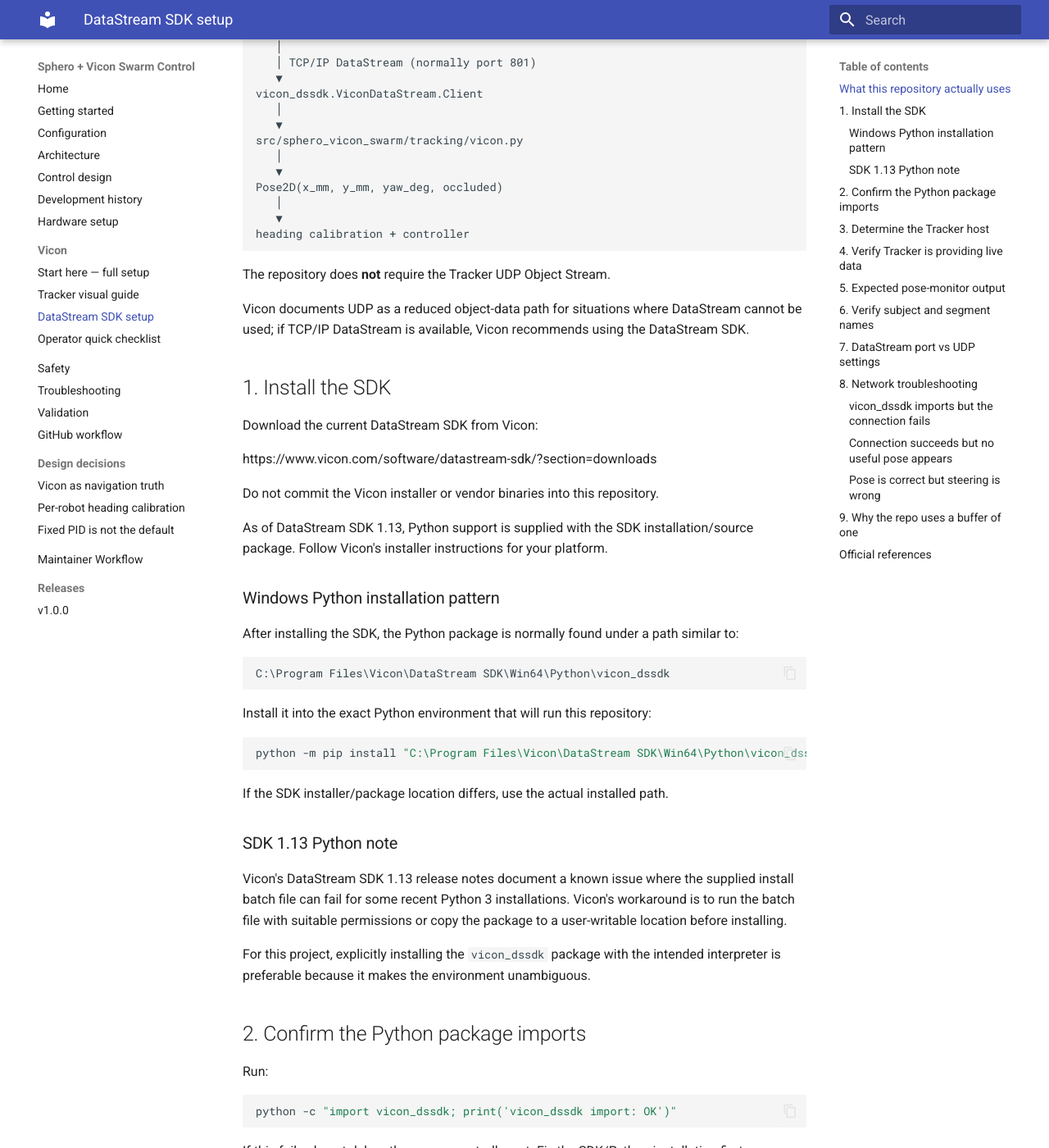
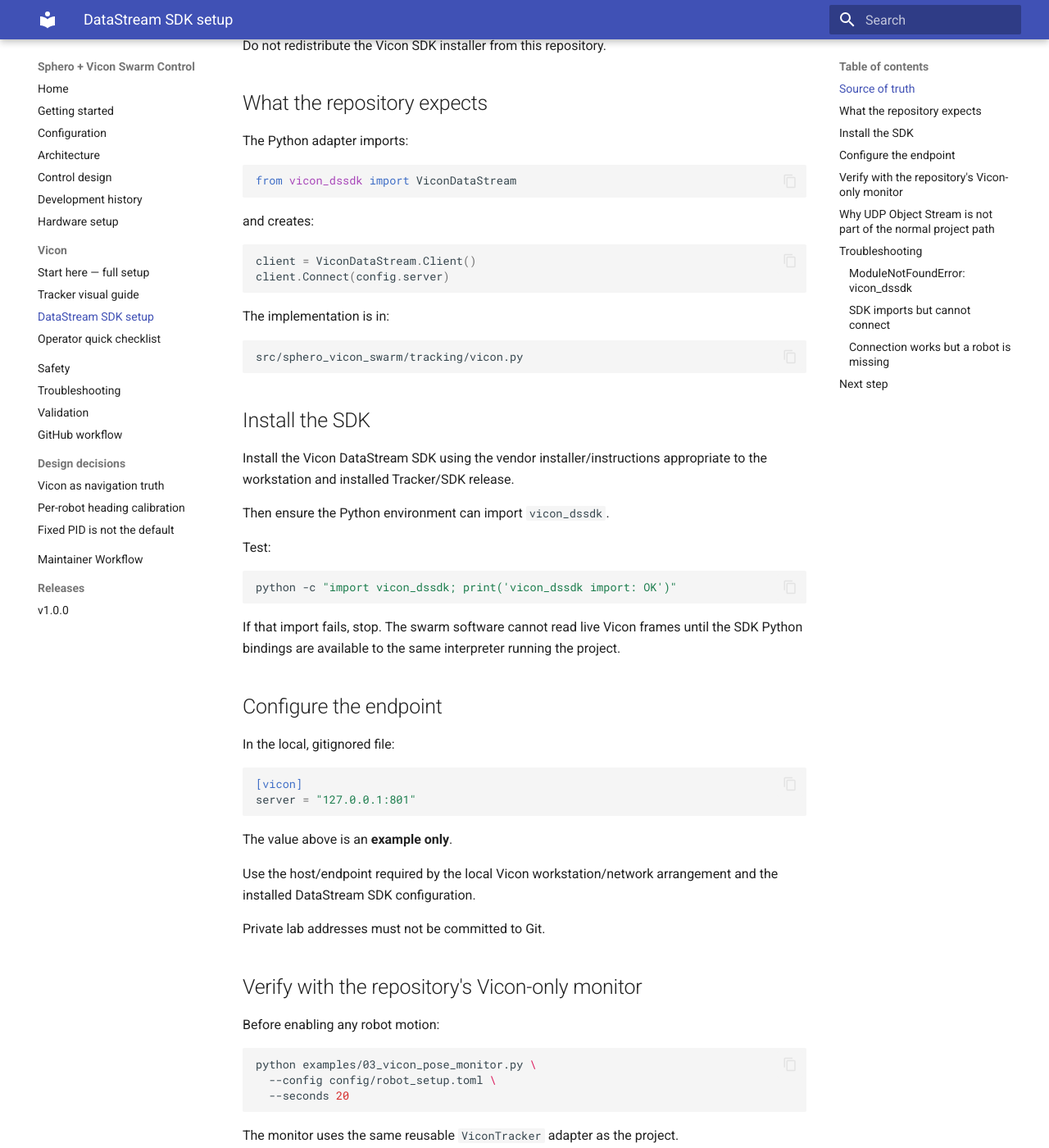
Before and after one commit to RV-crtl/sphero-vicon-swarm, an MkDocs documentation site: the page built from docs/vicon-datastream.md, in a window 1280 px wide and 1400 px high, scrolled down 412 px. Shown: the whole window at 82% size. Built offline with MkDocs 1.6.1 and Material for MkDocs 9.7.7, drawn with Linux system fonts in a browser that asks for light colours; some of the changed text lies outside the part shown.

Commit message:
Clarify manufacturer DataStream SDK setup

````diff
--- a/docs/vicon-datastream.md
+++ b/docs/vicon-datastream.md
@@ -1,121 +1,71 @@
-# Vicon DataStream SDK setup
+# Vicon DataStream SDK — project setup
 
-The Sphero/Vicon swarm reads live poses through Vicon's **DataStream SDK**, using the Python module `vicon_dssdk`.
+This project uses the **Vicon DataStream SDK** to read Tracker data from Python.
 
-This page explains the software/network side after Tracker can already see and track the rigid objects.
+The project does **not** depend on Vicon's UDP Object Stream for its normal Python control path.
 
-## What this repository actually uses
+## Source of truth
 
-The live data path is:
+Use the Vicon manufacturer documentation for the SDK version installed on the host:
+
+- Vicon DataStream SDK documentation: https://help.vicon.com/space/DSSDK113
+- Vicon support/downloads: https://www.vicon.com/support/software-downloads/
+
+Do not redistribute the Vicon SDK installer from this repository.
+
+## What the repository expects
+
+The Python adapter imports:
+
+```python
+from vicon_dssdk import ViconDataStream
+```
+
+and creates:
+
+```python
+client = ViconDataStream.Client()
+client.Connect(config.server)
+```
+
+The implementation is in:
 
 ```text
-Vicon Tracker
-   │
-   │ TCP/IP DataStream (normally port 801)
-   ▼
-vicon_dssdk.ViconDataStream.Client
-   │
-   ▼
 src/sphero_vicon_swarm/tracking/vicon.py
-   │
-   ▼
-Pose2D(x_mm, y_mm, yaw_deg, occluded)
-   │
-   ▼
-heading calibration + controller
 ```
 
-The repository does **not** require the Tracker UDP Object Stream.
+## Install the SDK
 
-Vicon documents UDP as a reduced object-data path for situations where DataStream cannot be used; if TCP/IP DataStream is available, Vicon recommends using the DataStream SDK.
+Install the Vicon DataStream SDK using the vendor installer/instructions appropriate to the workstation and installed Tracker/SDK release.
 
-## 1. Install the SDK
+Then ensure the Python environment can import `vicon_dssdk`.
 
-Download the current DataStream SDK from Vicon:
-
-https://www.vicon.com/software/datastream-sdk/?section=downloads
-
-Do not commit the Vicon installer or vendor binaries into this repository.
-
-As of DataStream SDK 1.13, Python support is supplied with the SDK installation/source package. Follow Vicon's installer instructions for your platform.
-
-### Windows Python installation pattern
-
-After installing the SDK, the Python package is normally found under a path similar to:
-
-```text
-C:\Program Files\Vicon\DataStream SDK\Win64\Python\vicon_dssdk
-```
-
-Install it into the exact Python environment that will run this repository:
-
-```powershell
-python -m pip install "C:\Program Files\Vicon\DataStream SDK\Win64\Python\vicon_dssdk"
-```
-
-If the SDK installer/package location differs, use the actual installed path.
-
-### SDK 1.13 Python note
-
-Vicon's DataStream SDK 1.13 release notes document a known issue where the supplied install batch file can fail for some recent Python 3 installations. Vicon's workaround is to run the batch file with suitable permissions or copy the package to a user-writable location before installing.
-
-For this project, explicitly installing the `vicon_dssdk` package with the intended interpreter is preferable because it makes the environment unambiguous.
-
-## 2. Confirm the Python package imports
-
-Run:
+Test:
 
 ```bash
 python -c "import vicon_dssdk; print('vicon_dssdk import: OK')"
 ```
 
-If this fails, do not debug the swarm controller yet. Fix the SDK/Python installation first.
+If that import fails, stop. The swarm software cannot read live Vicon frames until the SDK Python bindings are available to the same interpreter running the project.
 
-You can also run:
+## Configure the endpoint
 
-```bash
-python -m sphero_vicon_swarm doctor
-```
-
-to inspect the optional hardware backends visible to the current environment.
-
-## 3. Determine the Tracker host
-
-The local configuration expects:
+In the local, gitignored file:
 
 ```toml
 [vicon]
-server = "HOST_OR_IP:801"
+server = "127.0.0.1:801"
 ```
 
-Examples:
+The value above is an **example only**.
 
-```toml
-server = "localhost:801"
-```
+Use the host/endpoint required by the local Vicon workstation/network arrangement and the installed DataStream SDK configuration.
 
-when the client runs on the Tracker computer, or:
+Private lab addresses must not be committed to Git.
 
-```toml
-server = "TRACKER_HOSTNAME:801"
-```
+## Verify with the repository's Vicon-only monitor
 
-when the client is on another permitted machine.
-
-Use the local lab's approved hostname/address. Do not copy an old private address from a screenshot or previous user's configuration.
-
-## 4. Verify Tracker is providing live data
-
-Tracker must be running with live tracking available.
-
-In Tracker 4.x:
-
-1. open **View → Connections**;
-2. leave that panel visible;
-3. start the repository's pose monitor;
-4. confirm a DataStream client appears.
-
-Run:
+Before enabling any robot motion:
 
 ```bash
 python examples/03_vicon_pose_monitor.py \
@@ -123,126 +73,62 @@
   --seconds 20
 ```
 
-The repository's adapter:
+The monitor uses the same reusable `ViconTracker` adapter as the project.
 
-- creates a `ViconDataStream.Client`;
-- connects to the configured host;
-- requests server-push mode when available;
-- keeps a small buffer;
-- enables segment data;
-- gets one frame at a time;
-- requests global segment translation and Euler rotation.
+It requests frames and reports the configured robots':
 
-## 5. Expected pose-monitor output
+- planar position;
+- yaw;
+- occlusion state.
 
-You should see output similar to:
+## Why UDP Object Stream is not part of the normal project path
 
-```text
-robot-1: (  120.4, -340.2) yaw= 91.3 occ=False
-robot-2: ( -515.0,  225.9) yaw=182.7 occ=False
-robot-3: (  612.7,  -55.1) yaw=271.0 occ=False
-```
+Some older/local Vicon notes describe configuring Tracker's UDP Object Stream. That is a separate output mechanism.
 
-The values above are examples only.
+The swarm repository uses the DataStream SDK API directly. Therefore:
 
-The important checks are:
+- do not enable/configure UDP merely because an old checklist mentions it;
+- only configure UDP if another local application genuinely requires it;
+- do not copy an old UDP address into the project TOML file.
 
-- positions change smoothly when a chariot is moved;
-- values are in millimetres;
-- only the intended robot label responds to that physical robot;
-- the horizontal axes agree with `floor_plane`;
-- occlusion changes to `True` when tracking is intentionally lost.
+This distinction is important when reproducing the work: the controller's Vicon dependency is the **DataStream SDK**, not a custom UDP parser.
 
-## 6. Verify subject and segment names
+## Troubleshooting
 
-The adapter calls:
+### `ModuleNotFoundError: vicon_dssdk`
 
-```python
-client.GetSegmentGlobalTranslation(vicon_subject, vicon_segment)
-client.GetSegmentGlobalRotationEulerXYZ(vicon_subject, vicon_segment)
-```
-
-Therefore the configured names must match Tracker exactly.
-
-A typical robot section is:
-
-```toml
-[[robots]]
-label = "robot-1"
-sphero_name = "YOUR_DEVICE_NAME"
-vicon_subject = "Robot_1"
-vicon_segment = "Robot_1"
-```
-
-The subject and segment are often the same for a simple Tracker rigid object, but do not assume this if your Tracker setup differs.
-
-## 7. DataStream port vs UDP settings
-
-The default DataStream endpoint commonly uses port **801**.
-
-Do not confuse this with the **UDP Object Stream** settings visible in Tracker's Connections panel.
-
-For this repository:
-
-| Interface | Required? | Purpose |
-|---|---:|---|
-| Vicon DataStream SDK | **Yes** | Full live pose client used by the Python code |
-| Tracker UDP Object Stream | No | Optional reduced object-data broadcast |
-| OSC | No | Not used |
-| VRPN | No | Not used |
-
-If someone enables UDP anyway, it does not make the repository use UDP; the Python code still connects through `vicon_dssdk`.
-
-## 8. Network troubleshooting
-
-### `vicon_dssdk` imports but the connection fails
+The SDK Python bindings are not installed/visible to this Python interpreter.
 
 Check:
 
-- Tracker is running;
-- the configured hostname/address is correct;
-- the client machine can reach the Tracker host;
-- local firewall policy allows the connection;
-- the DataStream port is not being confused with UDP output configuration;
-- you are using the correct network interface for the lab.
+```bash
+python -c "import sys; print(sys.executable)"
+```
 
-Do not publish private lab addresses in issues, screenshots or commits.
+Then install/configure the Vicon bindings for that interpreter according to Vicon's SDK instructions.
 
-### Connection succeeds but no useful pose appears
+### SDK imports but cannot connect
+
+Check, in this order:
+
+1. Tracker is running.
+2. The Vicon camera/system network is healthy.
+3. The local DataStream endpoint is correct.
+4. Host firewall/network policy permits the connection.
+5. The host and Tracker/DataStream SDK versions are compatible.
+6. A manufacturer SDK example can connect before blaming the swarm controller.
+
+### Connection works but a robot is missing
+
+That is usually an object-name/mapping issue rather than a DataStream transport issue.
 
 Check:
 
-- the object is active in Tracker;
-- the object name matches the TOML file;
-- the segment name matches;
-- Tracker is receiving live frames;
-- the marker constellation is actually tracking;
-- occlusion state;
-- System Health Report.
+- `vicon_subject`;
+- `vicon_segment`;
+- that the object is present/tracked in Tracker;
+- that the exact configured spelling matches Tracker.
 
-### Pose is correct but steering is wrong
+## Next step
 
-That is normally **not** a DataStream problem.
-
-Run the repository's heading/displacement calibration:
-
-```bash
-python examples/04_heading_calibration.py --config config/robot_setup.toml
-```
-
-The project intentionally calibrates the Sphero command frame against measured Vicon displacement rather than assuming the two frames align.
-
-## 9. Why the repo uses a buffer of one
-
-The reusable adapter attempts to use server-push streaming and `SetBufferSize(1)`.
-
-For control, recent pose is more useful than a queue of stale poses. A small buffer helps avoid controlling the robot from old frames when the consumer falls behind.
-
-This is separate from Vicon's Tracker processing latency; watch Tracker's **System Health Report → Performance** as well.
-
-## Official references
-
-- [Vicon DataStream SDK downloads](https://www.vicon.com/software/datastream-sdk/?section=downloads)
-- [DataStream SDK 1.13 documentation](https://help.vicon.com/space/DSSDK113)
-- [DataStream SDK Developer's Guide](https://help.vicon.com/download/attachments/726007858/Vicon%20DataStream%20SDK%20Developer%27s%20Guide.pdf)
-- [Tracker 4.4 User Guide](https://help.vicon.com/download/attachments/376309877/Vicon%20Tracker%20User%20Guide.pdf)
+Once the Vicon-only monitor is stable, continue with the [full Vicon reproduction procedure](vicon-setup.md), then perform [heading calibration](control-design.md).
````
